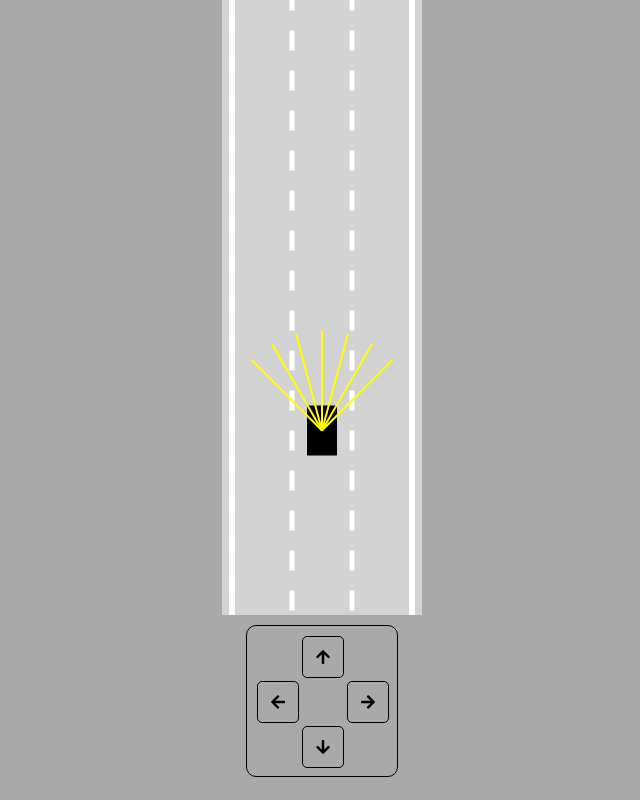
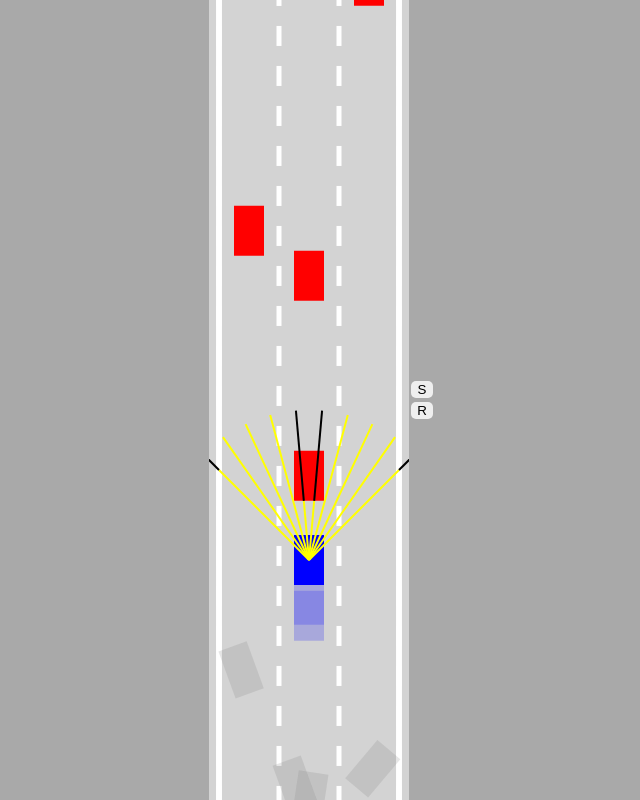
Before and after one commit to Udinzzzz/Self-driving, a plain HTML site: page Index.html in a window 1280 px wide. Shown: the whole page, without its empty margins (318-958 px from the left). Drawn offline with Linux system fonts and the light colour scheme.

Commit message:
second commit

```diff
--- a/Index.html
+++ b/Index.html
@@ -1,13 +1,17 @@
 <html>
   <head>
     <title>Href Attribute Example</title>
-    <link rel="stylesheet" href="https://cdnjs.cloudflare.com/ajax/libs/font-awesome/5.15.3/css/all.min.css">
+  <link rel="stylesheet" href="style.css">
   </head>
-  <link rel="stylesheet" href="style.css">
   <body class="noselect">
     <canvas id="canvas"></canvas>
 
-    <div class="arrow-container">
+    <div id="verticalButtons">
+      <button onclick="save()">S</button>
+      <button onclick="discard()">R</button>
+    </div>
+
+    <!-- <div class="arrow-container">
         <div class="empty"></div>
         <div id="tombolForward"><i class="fas fa-arrow-up"></i></div>
         <div class="empty"></div>
@@ -17,7 +21,8 @@
         <div class="empty"></div>
         <div id="tombolReverse"><i class="fas fa-arrow-down"></i></div>
         <div class="empty"></div>
-    </div>
+    </div> -->
+   <script src="network.js"></script>
     <script src="utils.js"></script>
     <script src="sensor.js"></script>
     <script src="control.js"></script>
--- a/control.js
+++ b/control.js
@@ -1,11 +1,18 @@
 class Controls {
-  constructor() {
+  constructor(type) {
     this.forward = false;
     this.right = false;
     this.left = false;
     this.reverse = false;
 
-    this.#addInputs();
+    switch (type){
+      case "KEYS":
+        this.#addInputs()
+        break;
+      case "DUMMY":
+        this.forward = true
+        break;
+    }
   }
 
   #addInputs() {
--- a/main.js
+++ b/main.js
@@ -1,23 +1,76 @@
 const canvas = document.getElementById("canvas")
 
 canvas.width = 200
-canvas.height = window.innerHeight/1.3
+canvas.height = window.innerHeight
 
 
 const ctx = canvas.getContext("2d");
 const road = new Road(canvas.width/2, canvas.width*0.9)
-const player = new Player(road.getLaneCenter(1),100,30,50)
+const N = 50
+const cars = generateCars(N)
+let bestCar = cars[0]
+
+if(localStorage.getItem("bestBrain")){
+  for(let i=0; i<cars.length; i++){
+    cars[i].brain = JSON.parse(localStorage.getItem("bestBrain"))
+    if(i!==0){
+      NeuralNetwork.mutate(cars[i].brain, 0.2)
+    }
+  }
+}
+
+function save(){
+  localStorage.setItem("bestBrain", JSON.stringify(bestCar.brain))
+}
+
+function discard(){
+  localStorage.removeItem("bestBrain")
+}
+
+const trafic = [
+  new Car(road.getLaneCenter(1),-100,30,50, "DUMMY", 1.5),
+  new Car(road.getLaneCenter(0),-200,30,50, "DUMMY", 2),
+  new Car(road.getLaneCenter(1),-300,30,50, "DUMMY", 1.5),
+  new Car(road.getLaneCenter(2),-450,30,50, "DUMMY", 2),
+  ]
+
+  function generateCars(N){
+    const cars = []
+    for(let i=0; i<N; i++){
+      cars.push(new Car(road.getLaneCenter(1),100,30,50, "AI"))
+    }
+    return cars
+  }
+
 
 animate()
 
 function animate(){
-  // ctx.beginPath()
-  player.update(road.borders)
-  canvas.height = window.innerHeight/1.3
+  for(let i=0; i<trafic.length; i++){
+    trafic[i].update(road.borders, [])
+  }
+  for(let i=0; i<cars.length; i++){
+    cars[i].update(road.borders, trafic)
+  }
+  canvas.height = window.innerHeight
+
+  const bestCar = cars.find(
+    c=>c.y===Math.min(...cars.map(c=>c.y))
+    )
+
   ctx.save()
-  ctx.translate(0, -player.y+canvas.height*0.7)
+  ctx.translate(0, -bestCar.y+canvas.height*0.7)
   road.draw(ctx)
-  player.draw(ctx)
+  for(let i=0; i<trafic.length; i++){
+    trafic[i].draw(ctx, "red")
+  }
+
+  ctx.globalAlpha = 0.2
+  for(let i=0; i<cars.length; i++){
+    cars[i].draw(ctx, "blue")
+  }
+  ctx.globalAlpha = 1
+  bestCar.draw(ctx, "blue", true)
   ctx.restore()
   requestAnimationFrame(animate)
 }
--- /dev/null
+++ b/network.js
@@ -0,0 +1,89 @@
+class NeuralNetwork{
+  constructor(neuronCounts){
+    this.levels = []
+    for(let i=0; i<neuronCounts.length-1; i++){
+      this.levels.push(new Level(
+        neuronCounts[i], neuronCounts[i+1]
+        ))
+    }
+  }
+
+    static mutate(network, amount=1){
+      network.levels.forEach(level=>{
+        for(let i=0;i<level.biases.length;i++){
+          level.biases[i] = lerp(
+            level.biases[i],
+            Math.random()*2-1,
+            amount
+            )
+        }
+
+        for(let i=0;i<level.weights.length;i++){
+          for(let j=0;j<level.weights[i]; j++){
+            level.weights[i][j] = lerp(
+              level.weights[i][j],
+              Math.random()*2-1,
+              amount
+              )
+          }
+        }
+      })
+    }
+
+    static feedForward(givenInputs, networks){
+      let outputs = Level.feedForward(
+        givenInputs, networks.levels[0])
+        for(let i=1; i<networks.levels.length; i++){
+          outputs = Level.feedForward(
+            outputs, networks.levels[i]
+            )
+        }
+        return outputs
+    }
+}
+
+class Level{
+  constructor(inputCount, outputCount){
+    this.inputs = new Array(inputCount)
+    this.outputs = new Array(outputCount)
+    this.biases = new Array(outputCount)
+
+    this.weights = []
+    for(let i=0; i<inputCount; i++){
+      this.weights[i] = new Array(outputCount)
+    }
+
+    Level.#randomize(this)
+    }
+
+    static #randomize(level){
+      for(let i=0;i<level.inputs.length;i++){
+        for(let j=0;j<level.outputs.length;j++){
+          level.weights[i][j]= Math.random()*2-1
+        }
+      }
+
+      for(let i=0; i<level.outputs.length; i++){
+        level.biases[i] = Math.random()*2-1
+      }
+    }
+
+    static feedForward(givenInputs, level){
+      for(let i=0; i<level.inputs.length; i++){
+        level.inputs[i] = givenInputs[i]
+      }
+
+      for(let i=0; i<level.outputs.length; i++){
+        let sum = 0
+        for(let j=0; j<level.inputs.length; j++){
+          sum += level.inputs[j]*level.weights[j][i]
+        }
+        if(sum > level.biases[i]){
+          level.outputs[i]=1
+        }else{
+          level.outputs[i]=0
+        }
+      }
+      return level.outputs
+    }
+}
--- a/player.js
+++ b/player.js
@@ -1,5 +1,5 @@
-class Player{
-  constructor(x,y,width,height){
+class Car{
+  constructor(x,y,width,height, controlType, maxSpeed=3){
     this.x = x
     this.y = y
     this.width = width
@@ -7,25 +7,98 @@ class Player{
 
     this.speed = 0
     this.acceleration = 0.2
-    this.maxSpeed = 3
+    this.maxSpeed = maxSpeed
     this.friction = 0.05
 
     this.angle = 0
 
-    this.sensor = new Sensor(this)
-    this.controls = new Controls()
+    this.useBrain = controlType==="AI"
+
+    if(controlType !== "DUMMY"){
+      this.sensor = new Sensor(this)
+      this.brain = new NeuralNetwork([
+        this.sensor.rayCount, 6, 4
+        ])
+    }
+
+    this.controls = new Controls(controlType)
+    this.damaged = false
   }
 
-  update(roadBorders){
-    this.#move()
-    this.sensor.update(roadBorders)
+  update(roadBorders, traffic){
+    if(!this.damaged){
+      this.#move()
+      this.polygon = this.#createPolygon()
+      this.damaged = this.#assesDamage(roadBorders, traffic)
+    }
+    if(this.sensor){
+      this.sensor.update(roadBorders, traffic)
+      const offsets = this.sensor.accept.map(
+        s=>s===null?0:1-s.offset
+        )
+        const outputs = NeuralNetwork.feedForward(offsets, this.brain)
+
+        if(this.useBrain){
+          this.controls.forward = outputs[0],
+          this.controls.left = outputs[1],
+          this.controls.right = outputs[2],
+          this.controls.reverse = outputs[3]
+        }
+
+    }
   }
 
+  #assesDamage(roadBorders, traffic){
+    for(let i=0;i<roadBorders.length;i++){
+      if(polyIntersection(this.polygon, roadBorders[i])){
+        return true
+      }
+    }
+    for(let i=0;i<traffic.length;i++){
+      if(polyIntersection(this.polygon, traffic[i].polygon)){
+        return true
+      }
+    }
+    return false
+  }
+
+ #createPolygon(){
+    const points = [];
+    const rad = Math.hypot(this.width, this.height) / 2;
+    const alpha = Math.atan2(this.width, this.height);
+
+    // Titik sudut kiri atas
+    points.push({
+      x: this.x - Math.sin(this.angle - alpha) * rad,
+      y: this.y - Math.cos(this.angle - alpha) * rad
+    });
+
+    // Titik sudut kanan atas
+    points.push({
+      x: this.x - Math.sin(this.angle + alpha) * rad,
+      y: this.y - Math.cos(this.angle + alpha) * rad
+    });
+
+    // Titik sudut kanan bawah
+    points.push({
+      x: this.x - Math.sin(Math.PI + this.angle - alpha) * rad,
+      y: this.y - Math.cos(Math.PI + this.angle - alpha) * rad
+    });
+
+    // Titik sudut kiri bawah
+    points.push({
+      x: this.x - Math.sin(Math.PI + this.angle + alpha) * rad,
+      y: this.y - Math.cos(Math.PI + this.angle + alpha) * rad
+    });
+
+    return points;
+}
+
   #move(){
-    if(this.controls.forward === true){
+    if(this.controls.forward){
       this.speed += this.acceleration
     }
-    if(this.controls.reverse === true){
+    if(this.controls.reverse){
       this.speed -= this.acceleration
     }
 
@@ -44,11 +117,11 @@ class Player{
       this.speed += this.friction
     }
 
-    if(this.controls.left === true){
+    if(this.controls.left){
       this.angle += 0.05
     }
 
-    if(this.controls.right === true){
+    if(this.controls.right){
       this.angle -= 0.05
     }
 
@@ -57,20 +130,20 @@ class Player{
 
   }
 
-  draw(ctx){
-    ctx.save()
-    ctx.translate(this.x,this.y)
-    ctx.rotate(-this.angle)
+  draw(ctx, color, drawSensor=false){
+    if(this.damaged){
+      ctx.fillStyle = 'gray'
+    }else{
+      ctx.fillStyle = color
+    }
     ctx.beginPath()
-    ctx.rect(
-      -this.width/2,
-      -this.height/2,
-      this.width,
-      this.height
-      )
-      ctx.fill()
-
-      ctx.restore()
+    ctx.moveTo(this.polygon[0].x, this.polygon[0].y)
+    for(let i=1; i<this.polygon.length; i++){
+      ctx.lineTo(this.polygon[i].x, this.polygon[i].y)
+    }
+    ctx.fill()
+    if(this.sensor && drawSensor){
       this.sensor.draw(ctx)
+    }
   }
 }
--- a/sensor.js
+++ b/sensor.js
@@ -1,23 +1,23 @@
 class Sensor {
-  constructor(player) {
-    this.player = player;
-    this.rayCount = 7;
-    this.rayLength = 100;
+  constructor(car) {
+    this.car = car;
+    this.rayCount = 10;
+    this.rayLength = 150;
     this.raySpread = Math.PI / 2;
 
     this.rays = [];
     this.accept = [];
   }
 
-  update(roadBorders) {
+  update(roadBorders, traffic) {
     this.#generateRays();
     this.accept = [];
     for (let i = 0; i < this.rays.length; i++) {
-      this.accept.push(this.#getAccept(this.rays[i], roadBorders));
+      this.accept.push(this.#getAccept(this.rays[i], roadBorders, traffic));
     }
   }
 
-  #getAccept(ray, roadBorders) {
+  #getAccept(ray, roadBorders, traffic) {
     let touches = [];
     for (let i = 0; i < roadBorders.length; i++) {
       const touch = getIntersection(
@@ -28,6 +28,20 @@ class Sensor {
       );
       if (touch) {
         touches.push(touch);
+      }
+    }
+    for (let i = 0; i < traffic.length; i++) {
+      const poly = traffic[i].polygon
+      for(let j=0; j<poly.length; j++){
+        const touch = getIntersection(
+        ray[0],
+        ray[1],
+        poly[j],
+        poly[(j+1)%poly.length]
+      );
+      if (touch) {
+        touches.push(touch);
+      }
       }
     }
     if (touches.length === 0) {
@@ -46,11 +60,11 @@ class Sensor {
         this.raySpread / 2,
         -this.raySpread / 2,
         i / (this.rayCount - 1)
-      ) + this.player.angle;
-      const start = { x: this.player.x, y: this.player.y };
+      ) + this.car.angle;
+      const start = { x: this.car.x, y: this.car.y };
       const end = {
-        x: this.player.x - Math.sin(rayAngle) * this.rayLength,
-        y: this.player.y - Math.cos(rayAngle) * this.rayLength,
+        x: this.car.x - Math.sin(rayAngle) * this.rayLength,
+        y: this.car.y - Math.cos(rayAngle) * this.rayLength,
       };
       this.rays.push([start, end]);
     }
--- a/style.css
+++ b/style.css
@@ -3,43 +3,22 @@ body{
       padding: 0;
       text-align: center;
       background-color: darkGray;
+      display: flex;
+      justify-content: center;
+      align-items: center;
     }
     canvas{
       background-color: lightGray;
     }
-    .noselect {
-  -webkit-touch-callout: none; /* iOS Safari */
-    -webkit-user-select: none; /* Safari */
-     -khtml-user-select: none; /* Konqueror HTML */
-       -moz-user-select: none; /* Old versions of Firefox */
-        -ms-user-select: none; /* Internet Explorer/Edge */
-            user-select: none; /* Non-prefixed version, currently
-                                  supported by Chrome, Edge, Opera and Firefox */
-}
 
-.arrow-container {
-  display: grid;
-  grid-template-columns: repeat(3, 40px);
-  grid-template-rows: repeat(3, 40px);
-  gap: 5px;
-  padding: 10px;
-  border: 1px solid #000;
-  border-radius: 10px;
-  width: fit-content;
-  margin: 10px auto;
-}
-        .arrow-container div {
-            display: flex;
-            justify-content: center;
-            align-items: center;
-            width: 40px;
-            height: 40px;
-            border: 1px solid #000;
-            border-radius: 5px;
-        }
-        .arrow-container div i {
-            font-size: 16px;
-        }
-        .arrow-container .empty {
-            border: none;
-        }
+    #verticalButtons{
+      display: flex;
+      flex-direction: column;
+    }
+
+    button{
+      border: none;
+      border-radius: 5px;
+      padding: 5px, 5px, 7px, 5px;
+      margin: 2px;
+    }
--- a/utils.js
+++ b/utils.js
@@ -19,3 +19,20 @@ function getIntersection (A,B,C,D) {
 }
   return null
 }
+
+function polyIntersection(poly1,poly2){
+  for(let i=0; i<poly1.length;i++){
+    for(let j=0; j<poly2.length; j++){
+      const touch = getIntersection(
+        poly1[i],
+        poly1[(i+1)%poly1.length],
+        poly2[j],
+        poly2[(j+1)%poly2.length]
+        )
+        if(touch){
+          return true
+        }
+    }
+  }
+  return false
+}
```
